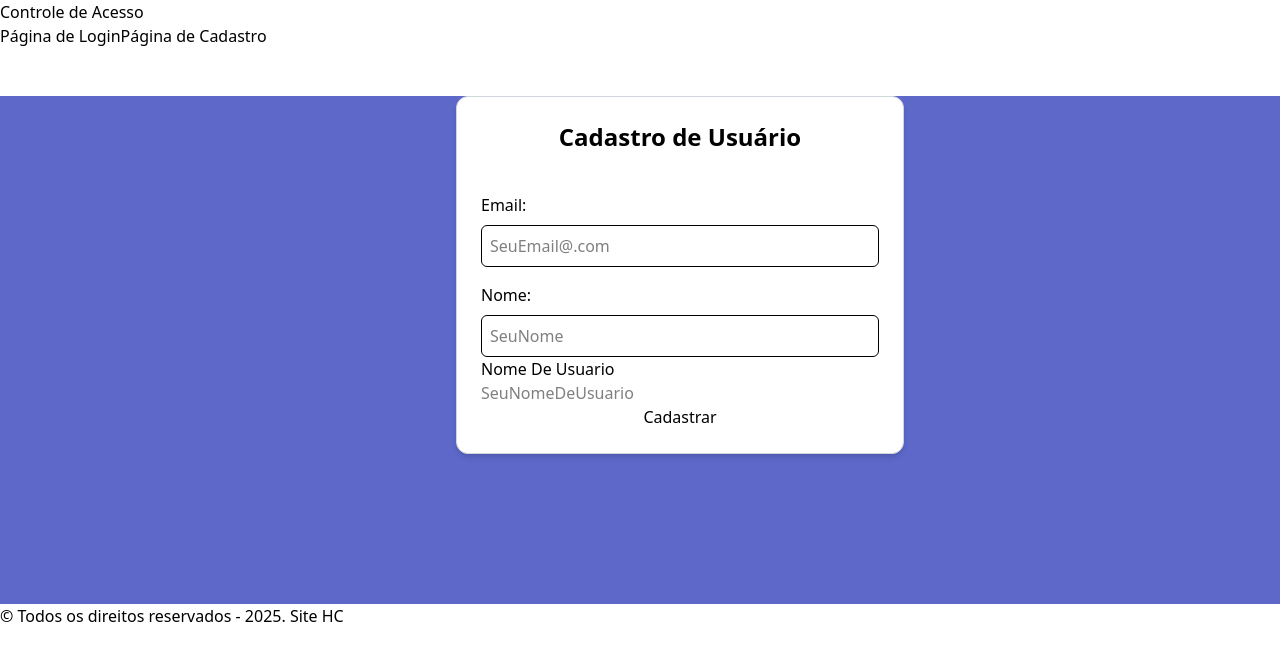
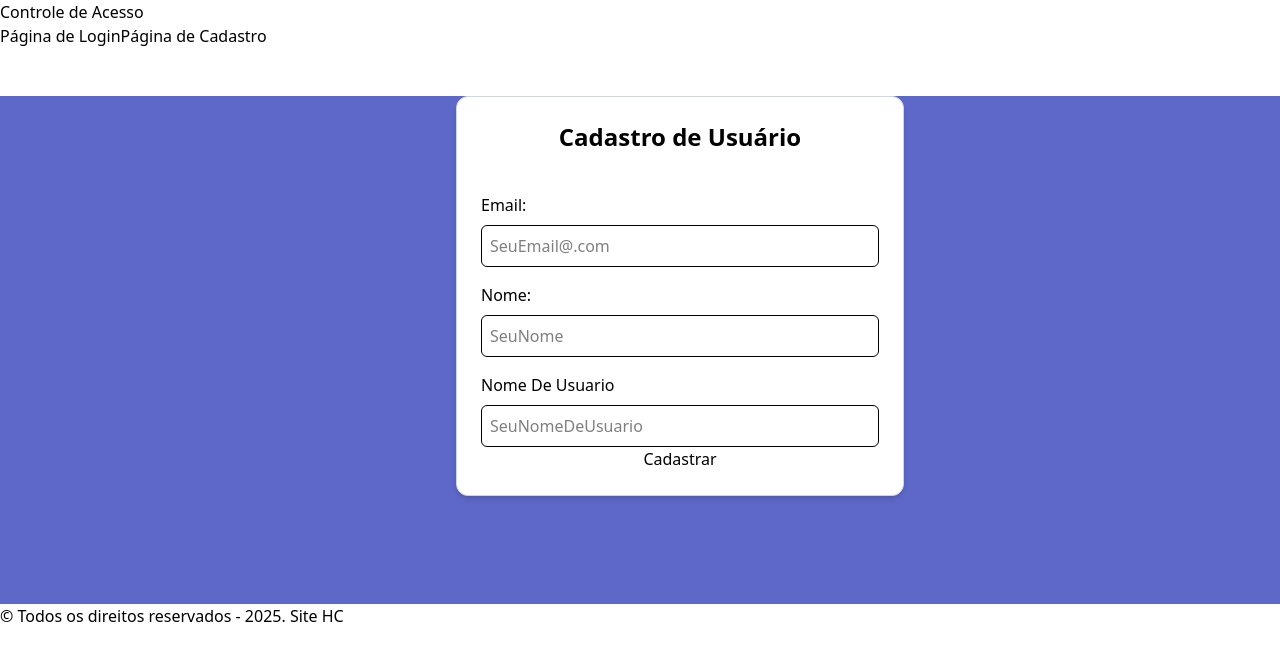
Before and after one commit to Felipe-Furlanetto0504/cp_front, a React (Vite) app in the folder access-control-cp/: page /cadastro in a window 1280 px wide. Shown: the top 660 px of the page. Built offline with nearby package versions, Linux system fonts and the light colour scheme.

Commit message:
css do no nome de usuario do cadastro pronto

```diff
--- a/access-control-cp/src/routes/Cadastro/index.tsx
+++ b/access-control-cp/src/routes/Cadastro/index.tsx
@@ -53,12 +53,12 @@ export default function Cadastro(){
                     </span>
                 )}
 
-                <label>Nome De Usuario</label>
+                <label className="mt-4 font-medium" >Nome De Usuario</label>
                 <input type="text" placeholder="SeuNomeDeUsuario"
-                {...register("nomeUsuario",{required: "o nome de usuário é obrigatório"})}/>
+                {...register("nomeUsuario",{required: "o nome de usuário é obrigatório"})} className="mt-2 p-2 border rounded-md focus:outline-none focus:ring-2 focus:ring-red-500"/>
 
                 {errors.nomeUsuario &&(
-                    <span>
+                    <span className="text-red-600 text-sm mt-1">
                         {errors.nomeUsuario.message}
                     </span>
                 )}
```
